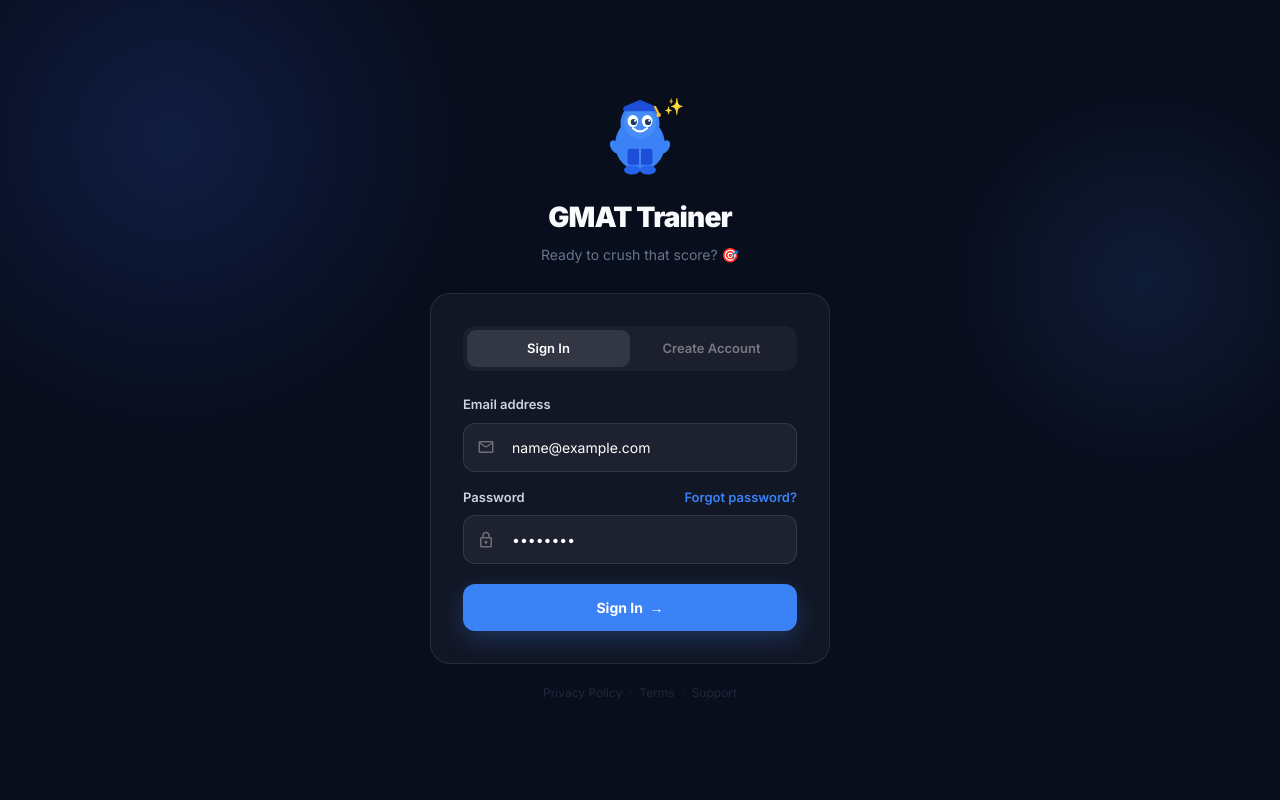
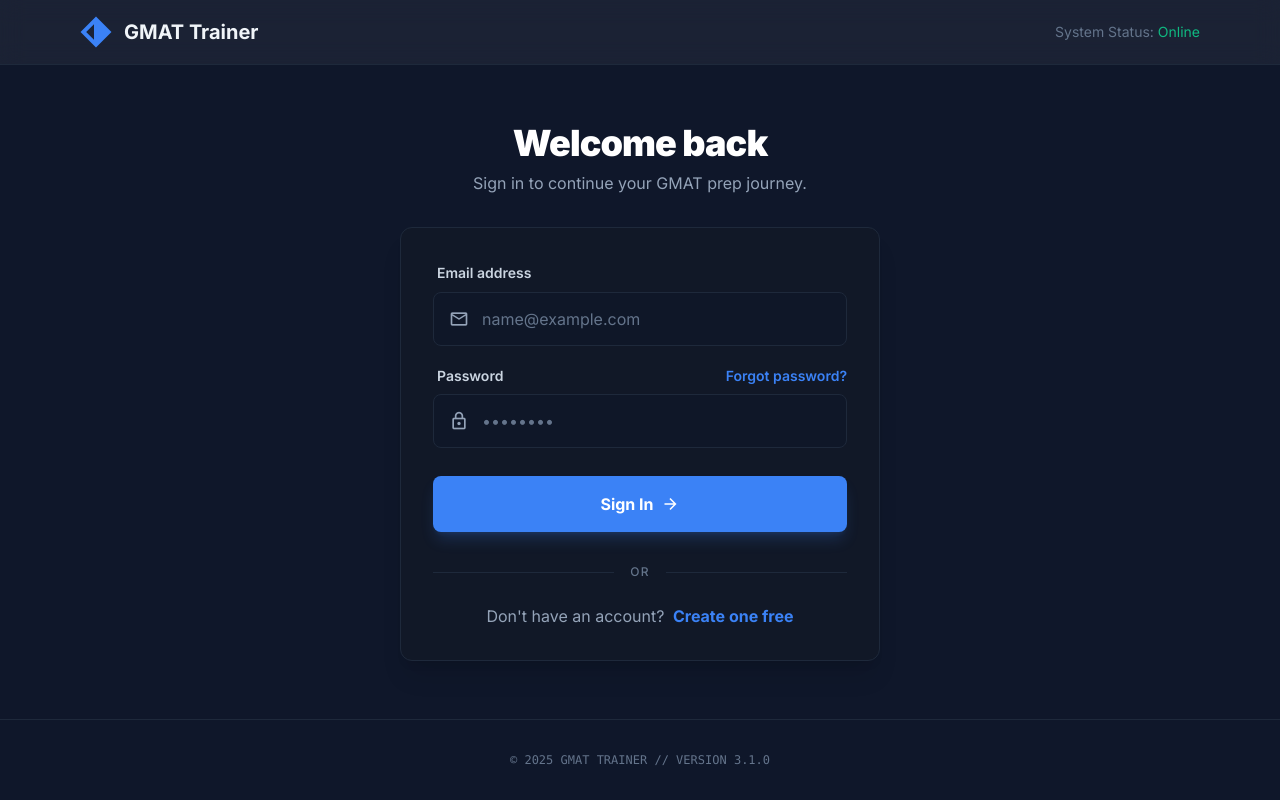
Before and after one commit to thai-max-nguyen/Gmat-Math-Trainer, a website: page index.html in a window 1280 px wide. Drawn offline with nearby package versions, Linux system fonts and the light colour scheme.

Commit message:
fix: signup UI restored + loading stuck on all pages

```diff
--- a/index.html
+++ b/index.html
@@ -4,154 +4,180 @@
 <meta charset="utf-8"/>
 <meta name="viewport" content="width=device-width, initial-scale=1.0"/>
 <title>GMAT Trainer — Sign In</title>
-<script src="https://cdn.tailwindcss.com"></script>
-<link href="https://fonts.googleapis.com/css2?family=Inter:wght@400;500;600;700;800;900&display=swap" rel="stylesheet"/>
+<script src="https://cdn.tailwindcss.com?plugins=forms,container-queries"></script>
+<link href="https://fonts.googleapis.com/css2?family=Inter:wght@100..900&display=swap" rel="stylesheet"/>
 <link href="https://fonts.googleapis.com/css2?family=Material+Symbols+Outlined:wght,FILL@100..700,0..1&display=swap" rel="stylesheet"/>
-<link rel="stylesheet" href="shared.css"/>
+<script>
+  tailwind.config = {
+    darkMode: "class",
+    theme: {
+      extend: {
+        colors: { "primary": "#3B82F6", "background-dark": "#0F172A" },
+        fontFamily: { "display": ["Inter", "sans-serif"] },
+      },
+    },
+  }
+</script>
 <style>
+  body { font-family: 'Inter', sans-serif; }
+  .material-symbols-outlined { font-variation-settings: 'FILL' 0, 'wght' 400, 'GRAD' 0, 'opsz' 24; }
   @keyframes spin { to { transform: rotate(360deg); } }
   .spin { animation: spin 0.75s linear infinite; display: inline-block; }
-  .btn-auth {
-    width: 100%; background: #3b82f6; color: #fff;
-    font-weight: 700; padding: 13px; border-radius: 12px;
-    font-size: 14px; border: none; cursor: pointer;
-    display: flex; align-items: center; justify-content: center; gap: 8px;
-    transition: background 0.15s; box-shadow: 0 8px 24px rgba(59,130,246,0.25);
+  input:-webkit-autofill, input:-webkit-autofill:hover, input:-webkit-autofill:focus {
+    -webkit-box-shadow: 0 0 0px 1000px #0f172a inset !important;
+    -webkit-text-fill-color: #fff !important;
+    caret-color: #fff;
   }
-  .btn-auth:hover { background: #2563eb; }
-  .tab-switch { display: flex; background: rgba(255,255,255,0.04); border-radius: 12px; padding: 4px; margin-bottom: 24px; }
-  .tab-switch button { flex: 1; padding: 9px; border-radius: 9px; font-size: 13px; font-weight: 600; border: none; cursor: pointer; transition: background 0.15s, color 0.15s; background: none; color: rgba(255,255,255,0.4); }
-  .tab-switch button.active { background: rgba(255,255,255,0.1); color: #fff; }
 </style>
 </head>
-<body style="background:#090e1d;font-family:'Inter',sans-serif;min-height:100vh;display:flex;align-items:center;justify-content:center;padding:24px">
+<body class="bg-[#0F172A] text-slate-100 min-h-screen flex flex-col" style="font-family:'Inter',sans-serif">
 
-<!-- Background glows -->
-<div style="position:fixed;inset:0;pointer-events:none;overflow:hidden">
-  <div style="position:absolute;top:-20%;left:-10%;width:600px;height:600px;background:radial-gradient(circle,rgba(30,58,138,0.35) 0%,transparent 70%);border-radius:50%"></div>
-  <div style="position:absolute;top:10%;right:-5%;width:400px;height:400px;background:radial-gradient(circle,rgba(59,130,246,0.12) 0%,transparent 70%);border-radius:50%"></div>
-</div>
+<header class="flex items-center justify-between border-b border-slate-800 px-6 lg:px-20 py-4 bg-white/5 backdrop-blur-md sticky top-0 z-50">
+  <div class="flex items-center gap-3">
+    <div class="text-blue-500">
+      <svg class="w-8 h-8" fill="none" viewBox="0 0 48 48"><g clip-path="url(#c0)"><path clip-rule="evenodd" d="M24 0.757355L47.2426 24L24 47.2426L0.757355 24L24 0.757355ZM21 35.7574V12.2426L9.24264 24L21 35.7574Z" fill="currentColor" fill-rule="evenodd"/></g><defs><clipPath id="c0"><rect fill="white" height="48" width="48"/></clipPath></defs></svg>
+    </div>
+    <h2 class="text-xl font-bold">GMAT Trainer</h2>
+  </div>
+  <span class="text-sm text-slate-500 hidden md:block">System Status: <span class="text-emerald-500">Online</span></span>
+</header>
 
-<div style="position:relative;z-index:1;width:100%;max-width:420px">
-  <!-- Mascot + title -->
-  <div style="text-align:center;margin-bottom:28px">
-    <div style="display:inline-block;margin-bottom:12px;position:relative">
-      <svg width="80" height="80" viewBox="0 0 90 90" fill="none">
-        <ellipse cx="45" cy="52" rx="28" ry="30" fill="#3b82f6"/>
-        <circle cx="45" cy="28" r="22" fill="#3b82f6"/>
-        <circle cx="45" cy="28" r="18" fill="#60a5fa" opacity="0.3"/>
-        <ellipse cx="37" cy="26" rx="6" ry="7" fill="white"/>
-        <ellipse cx="53" cy="26" rx="6" ry="7" fill="white"/>
-        <circle cx="38" cy="27" r="3.5" fill="#1e3a5f"/>
-        <circle cx="54" cy="27" r="3.5" fill="#1e3a5f"/>
-        <circle cx="39.5" cy="25.5" r="1.2" fill="white"/>
-        <circle cx="55.5" cy="25.5" r="1.2" fill="white"/>
-        <path d="M37 34 Q45 41 53 34" stroke="white" stroke-width="2.5" stroke-linecap="round" fill="none"/>
-        <rect x="26" y="10" width="38" height="5" rx="2" fill="#1d4ed8"/>
-        <polygon points="45,2 26,10 64,10" fill="#1d4ed8"/>
-        <line x1="62" y1="10" x2="66" y2="18" stroke="#fbbf24" stroke-width="2.5" stroke-linecap="round"/>
-        <circle cx="66" cy="19" r="2.5" fill="#fbbf24"/>
-        <ellipse cx="17" cy="55" rx="5" ry="8" fill="#3b82f6" transform="rotate(-30 17 55)"/>
-        <ellipse cx="73" cy="55" rx="5" ry="8" fill="#3b82f6" transform="rotate(30 73 55)"/>
-        <rect x="31" y="57" width="28" height="18" rx="3" fill="#1d4ed8"/>
-        <line x1="45" y1="57" x2="45" y2="75" stroke="#60a5fa" stroke-width="1.5"/>
-        <ellipse cx="36" cy="81" rx="9" ry="5" fill="#2563eb"/>
-        <ellipse cx="54" cy="81" rx="9" ry="5" fill="#2563eb"/>
-      </svg>
-      <div style="position:absolute;top:-4px;right:-4px;font-size:16px;animation:bounce 1s infinite alternate">✨</div>
-    </div>
-    <h1 style="font-size:28px;font-weight:900;color:#f8fafc;margin:0 0 6px;letter-spacing:-0.03em">GMAT Trainer</h1>
-    <p style="font-size:14px;color:#64748b;margin:0">Ready to crush that score? 🎯</p>
-  </div>
+<main class="flex-1 flex items-center justify-center p-6">
+  <div class="w-full max-w-[480px]">
 
-  <!-- Auth card -->
-  <div class="auth-card">
-    <!-- Tab switcher -->
-    <div class="tab-switch">
-      <button id="tab-login-btn" class="active" onclick="showAuthTab('login')">Sign In</button>
-      <button id="tab-signup-btn" onclick="showAuthTab('signup')">Create Account</button>
+    <!-- LOGIN -->
+    <div id="view-login">
+      <div class="text-center mb-8">
+        <h1 class="text-4xl font-black tracking-tight text-white mb-2">Welcome back</h1>
+        <p class="text-slate-400">Sign in to continue your GMAT prep journey.</p>
+      </div>
+      <div class="bg-[#111827] p-8 rounded-xl border border-slate-800 shadow-xl">
+        <div id="login-error" class="hidden mb-5 p-3 rounded-lg bg-rose-500/10 border border-rose-500/20 text-rose-400 text-sm text-center"></div>
+        <div id="login-success" class="hidden mb-5 p-3 rounded-lg bg-emerald-500/10 border border-emerald-500/20 text-emerald-400 text-sm text-center"></div>
+        <div class="space-y-5">
+          <div class="space-y-2">
+            <label class="text-sm font-semibold text-slate-300 ml-1">Email address</label>
+            <div class="relative group">
+              <span class="material-symbols-outlined absolute left-4 top-1/2 -translate-y-1/2 text-slate-400 group-focus-within:text-blue-500 transition-colors" style="font-size:20px">mail</span>
+              <input id="login-email" type="email" placeholder="name@example.com" onkeydown="if(event.key==='Enter') handleLogin()" class="w-full pl-12 pr-4 py-3.5 bg-slate-900/50 border border-slate-800 rounded-lg focus:ring-2 focus:ring-blue-500/20 focus:border-blue-500 outline-none text-white placeholder:text-slate-500 transition-all"/>
+            </div>
+          </div>
+          <div class="space-y-2">
+            <div class="flex justify-between items-center ml-1">
+              <label class="text-sm font-semibold text-slate-300">Password</label>
+              <button onclick="handleForgotPassword()" class="text-sm text-blue-500 font-semibold hover:underline">Forgot password?</button>
+            </div>
+            <div class="relative group">
+              <span class="material-symbols-outlined absolute left-4 top-1/2 -translate-y-1/2 text-slate-400 group-focus-within:text-blue-500 transition-colors" style="font-size:20px">lock</span>
+              <input id="login-password" type="password" placeholder="••••••••" onkeydown="if(event.key==='Enter') handleLogin()" class="w-full pl-12 pr-4 py-3.5 bg-slate-900/50 border border-slate-800 rounded-lg focus:ring-2 focus:ring-blue-500/20 focus:border-blue-500 outline-none text-white placeholder:text-slate-500 transition-all"/>
+            </div>
+          </div>
+          <div class="pt-2">
+            <button id="btn-login" onclick="handleLogin()" class="w-full bg-blue-500 hover:bg-blue-600 text-white font-bold py-4 rounded-lg shadow-lg shadow-blue-500/20 transition-all active:scale-[0.98] flex items-center justify-center gap-2">
+              <span>Sign In</span><span class="material-symbols-outlined" style="font-size:18px">arrow_forward</span>
+            </button>
+          </div>
+        </div>
+        <div class="mt-8 flex items-center gap-4">
+          <div class="h-px flex-1 bg-slate-800"></div>
+          <span class="text-xs font-medium text-slate-500 uppercase tracking-widest">or</span>
+          <div class="h-px flex-1 bg-slate-800"></div>
+        </div>
+        <div class="mt-6 text-center">
+          <p class="text-slate-400">Don't have an account? <button onclick="showAuthTab('signup')" class="text-blue-500 font-bold hover:underline ml-1">Create one free</button></p>
+        </div>
+      </div>
     </div>
 
-    <!-- LOGIN FORM -->
-    <div id="screen-login">
-      <div id="login-error" class="hidden" style="margin-bottom:16px;padding:12px;border-radius:10px;background:rgba(239,68,68,0.1);border:1px solid rgba(239,68,68,0.2);color:#f87171;font-size:13px;text-align:center"></div>
-      <div id="login-success" class="hidden" style="margin-bottom:16px;padding:12px;border-radius:10px;background:rgba(16,185,129,0.1);border:1px solid rgba(16,185,129,0.2);color:#34d399;font-size:13px;text-align:center"></div>
-
-      <div style="margin-bottom:16px">
-        <label style="display:block;font-size:13px;font-weight:600;color:#cbd5e1;margin-bottom:8px">Email address</label>
-        <div class="input-wrap">
-          <span class="material-symbols-outlined input-icon" style="font-size:18px">mail</span>
-          <input id="login-email" type="email" placeholder="name@example.com" class="auth-input" onkeydown="if(event.key==='Enter') handleLogin()"/>
+    <!-- SIGNUP -->
+    <div id="view-signup" class="hidden">
+      <div class="text-center mb-8">
+        <h1 class="text-4xl font-black tracking-tight text-white mb-2">Create your account</h1>
+        <p class="text-slate-400">Start your journey to a 700+ score with focused practice.</p>
+      </div>
+      <div class="bg-[#111827] p-8 rounded-xl border border-slate-800 shadow-xl">
+        <div id="signup-error" class="hidden mb-5 p-3 rounded-lg bg-rose-500/10 border border-rose-500/20 text-rose-400 text-sm text-center"></div>
+        <div id="signup-success" class="hidden mb-5 p-3 rounded-lg bg-emerald-500/10 border border-emerald-500/20 text-emerald-400 text-sm text-center"></div>
+        <div class="space-y-5">
+          <div class="space-y-2">
+            <label class="text-sm font-semibold text-slate-300 ml-1">Email address</label>
+            <div class="relative group">
+              <span class="material-symbols-outlined absolute left-4 top-1/2 -translate-y-1/2 text-slate-400 group-focus-within:text-blue-500 transition-colors" style="font-size:20px">mail</span>
+              <input id="signup-email" type="email" placeholder="name@example.com" class="w-full pl-12 pr-4 py-3.5 bg-slate-900/50 border border-slate-800 rounded-lg focus:ring-2 focus:ring-blue-500/20 focus:border-blue-500 outline-none text-white placeholder:text-slate-500 transition-all"/>
+            </div>
+          </div>
+          <div class="space-y-2">
+            <label class="text-sm font-semibold text-slate-300 ml-1">Password</label>
+            <div class="relative group">
+              <span class="material-symbols-outlined absolute left-4 top-1/2 -translate-y-1/2 text-slate-400 group-focus-within:text-blue-500 transition-colors" style="font-size:20px">lock</span>
+              <input id="signup-password" type="password" placeholder="Min 6 characters" class="w-full pl-12 pr-12 py-3.5 bg-slate-900/50 border border-slate-800 rounded-lg focus:ring-2 focus:ring-blue-500/20 focus:border-blue-500 outline-none text-white placeholder:text-slate-500 transition-all"/>
+              <button type="button" onclick="togglePw('signup-password',this)" class="absolute right-4 top-1/2 -translate-y-1/2 text-slate-400 hover:text-slate-200 transition-colors">
+                <span class="material-symbols-outlined" style="font-size:20px">visibility</span>
+              </button>
+            </div>
+          </div>
+          <div class="space-y-2">
+            <label class="text-sm font-semibold text-slate-300 ml-1">Confirm Password</label>
+            <div class="relative group">
+              <span class="material-symbols-outlined absolute left-4 top-1/2 -translate-y-1/2 text-slate-400 group-focus-within:text-blue-500 transition-colors" style="font-size:20px">shield</span>
+              <input id="signup-confirm" type="password" placeholder="••••••••" onkeydown="if(event.key==='Enter') handleSignup()" class="w-full pl-12 pr-4 py-3.5 bg-slate-900/50 border border-slate-800 rounded-lg focus:ring-2 focus:ring-blue-500/20 focus:border-blue-500 outline-none text-white placeholder:text-slate-500 transition-all"/>
+            </div>
+          </div>
+          <div class="pt-2">
+            <button id="btn-signup" onclick="handleSignup()" class="w-full bg-blue-500 hover:bg-blue-600 text-white font-bold py-4 rounded-lg shadow-lg shadow-blue-500/20 transition-all active:scale-[0.98] flex items-center justify-center gap-2">
+              <span>Create Account</span><span class="material-symbols-outlined" style="font-size:18px">arrow_forward</span>
+            </button>
+          </div>
+        </div>
+        <div class="mt-8 flex items-center gap-4">
+          <div class="h-px flex-1 bg-slate-800"></div>
+          <span class="text-xs font-medium text-slate-500 uppercase tracking-widest">Secure Signup</span>
+          <div class="h-px flex-1 bg-slate-800"></div>
+        </div>
+        <div class="mt-6 text-center">
+          <p class="text-slate-400">Already have an account? <button onclick="showAuthTab('login')" class="text-blue-500 font-bold hover:underline ml-1">Sign in</button></p>
         </div>
       </div>
-
-      <div style="margin-bottom:20px">
-        <div style="display:flex;justify-content:space-between;align-items:center;margin-bottom:8px">
-          <label style="font-size:13px;font-weight:600;color:#cbd5e1">Password</label>
-          <button onclick="handleForgotPassword()" style="font-size:13px;font-weight:600;color:#3b82f6;background:none;border:none;cursor:pointer">Forgot password?</button>
-        </div>
-        <div class="input-wrap">
-          <span class="material-symbols-outlined input-icon" style="font-size:18px">lock</span>
-          <input id="login-password" type="password" placeholder="••••••••" class="auth-input" onkeydown="if(event.key==='Enter') handleLogin()"/>
-        </div>
+      <div class="flex justify-center items-center gap-8 opacity-50 hover:opacity-100 transition-all mt-6">
+        <div class="flex items-center gap-2"><span class="material-symbols-outlined text-sm">verified_user</span><span class="text-xs font-mono uppercase tracking-tighter">AES-256 Encrypted</span></div>
+        <div class="flex items-center gap-2"><span class="material-symbols-outlined text-sm">terminal</span><span class="text-xs font-mono uppercase tracking-tighter">Dev-Friendly API</span></div>
       </div>
-
-      <button id="btn-login" onclick="handleLogin()" class="btn-auth">Sign In &nbsp;→</button>
     </div>
 
-    <!-- SIGNUP FORM -->
-    <div id="screen-signup" class="hidden">
-      <div id="signup-error" class="hidden" style="margin-bottom:16px;padding:12px;border-radius:10px;background:rgba(239,68,68,0.1);border:1px solid rgba(239,68,68,0.2);color:#f87171;font-size:13px;text-align:center"></div>
-      <div id="signup-success" class="hidden" style="margin-bottom:16px;padding:12px;border-radius:10px;background:rgba(16,185,129,0.1);border:1px solid rgba(16,185,129,0.2);color:#34d399;font-size:13px;text-align:center"></div>
+  </div>
+</main>
 
-      <div style="margin-bottom:14px">
-        <label style="display:block;font-size:13px;font-weight:600;color:#cbd5e1;margin-bottom:8px">Email address</label>
-        <div class="input-wrap">
-          <span class="material-symbols-outlined input-icon" style="font-size:18px">mail</span>
-          <input id="signup-email" type="email" placeholder="name@example.com" class="auth-input"/>
-        </div>
-      </div>
-      <div style="margin-bottom:14px">
-        <label style="display:block;font-size:13px;font-weight:600;color:#cbd5e1;margin-bottom:8px">Password</label>
-        <div class="input-wrap">
-          <span class="material-symbols-outlined input-icon" style="font-size:18px">lock</span>
-          <input id="signup-password" type="password" placeholder="Min 6 characters" class="auth-input" style="padding-right:44px"/>
-          <button onclick="togglePw('signup-password',this)" style="position:absolute;right:12px;top:50%;transform:translateY(-50%);background:none;border:none;cursor:pointer;color:#64748b">
-            <span class="material-symbols-outlined" style="font-size:18px">visibility</span>
-          </button>
-        </div>
-      </div>
-      <div style="margin-bottom:20px">
-        <label style="display:block;font-size:13px;font-weight:600;color:#cbd5e1;margin-bottom:8px">Confirm Password</label>
-        <div class="input-wrap">
-          <span class="material-symbols-outlined input-icon" style="font-size:18px">shield</span>
-          <input id="signup-confirm" type="password" placeholder="••••••••" class="auth-input" onkeydown="if(event.key==='Enter') handleSignup()"/>
-        </div>
-      </div>
-
-      <button id="btn-signup" onclick="handleSignup()" class="btn-auth">Create Account &nbsp;→</button>
-      <p style="text-align:center;font-size:11px;color:#334155;margin-top:12px;text-transform:uppercase;letter-spacing:0.08em;font-weight:700">🔒 Secure · Encrypted</p>
-    </div>
-  </div>
-
-  <p style="text-align:center;margin-top:20px;font-size:12px;color:#1e293b">
-    Privacy Policy &nbsp;·&nbsp; Terms &nbsp;·&nbsp; Support
-  </p>
-</div>
+<footer class="p-8 text-center border-t border-slate-800">
+  <p class="text-xs text-slate-500 font-mono">© 2025 GMAT TRAINER // VERSION 3.1.0</p>
+</footer>
 
 <script>
-  window.showAuthTab = function showAuthTab(tab) {
+  window.showAuthTab = function(tab) {
     const isLogin = tab === 'login';
-    document.getElementById('screen-login').classList.toggle('hidden', !isLogin);
-    document.getElementById('screen-signup').classList.toggle('hidden', isLogin);
-    document.getElementById('tab-login-btn').classList.toggle('active', isLogin);
-    document.getElementById('tab-signup-btn').classList.toggle('active', !isLogin);
+    document.getElementById('view-login').classList.toggle('hidden', !isLogin);
+    document.getElementById('view-signup').classList.toggle('hidden', isLogin);
+  };
+  window.showScreen = function(name) { showAuthTab(name === 'signup' ? 'signup' : 'login'); };
+
+  function setBtnLoading(id, loading, defaultHTML) {
+    const btn = document.getElementById(id);
+    if (!btn) return;
+    btn.disabled = loading;
+    btn.innerHTML = loading ? '<span class="spin material-symbols-outlined" style="font-size:16px">progress_activity</span>&nbsp; Please wait…' : defaultHTML;
   }
-  function showScreen(name) {
-    showAuthTab(name === 'login' ? 'login' : 'signup');
+  function setMsg(prefix, type, msg) {
+    const errEl = document.getElementById(prefix+'-error');
+    const sucEl = document.getElementById(prefix+'-success');
+    if (errEl) { errEl.textContent = type==='error' ? msg : ''; errEl.classList.toggle('hidden', type!=='error'||!msg); }
+    if (sucEl) { sucEl.textContent = type==='success' ? msg : ''; sucEl.classList.toggle('hidden', type!=='success'||!msg); }
   }
-  window.showScreen = showScreen;
-  @keyframes bounce { from { transform:translateY(0); } to { transform:translateY(-4px); } }
+  function togglePw(inputId, btn) {
+    const input = document.getElementById(inputId);
+    if (!input) return;
+    const show = input.type === 'password';
+    input.type = show ? 'text' : 'password';
+    btn.querySelector('span').textContent = show ? 'visibility_off' : 'visibility';
+  }
 </script>
 <script src="https://cdn.jsdelivr.net/npm/@supabase/supabase-js@2/dist/umd/supabase.min.js"></script>
 <script src="auth.js"></script>
```
Also changed, not shown: auth.js (+6 -7 lines).
